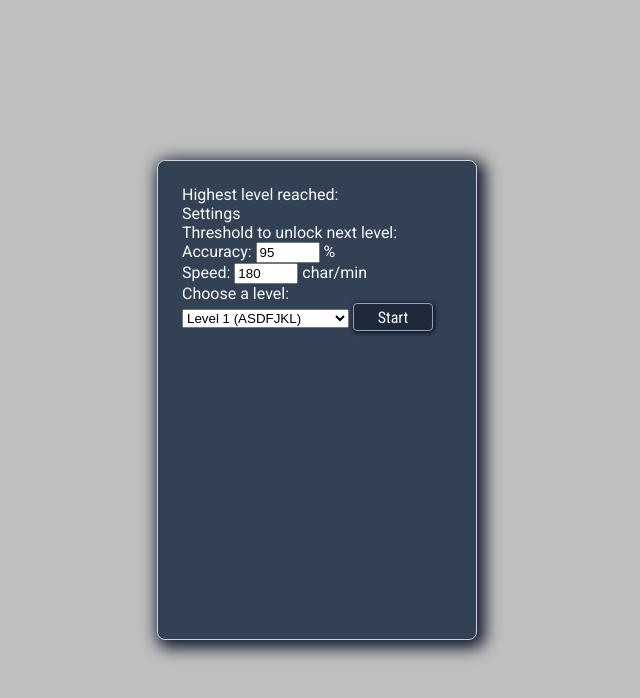
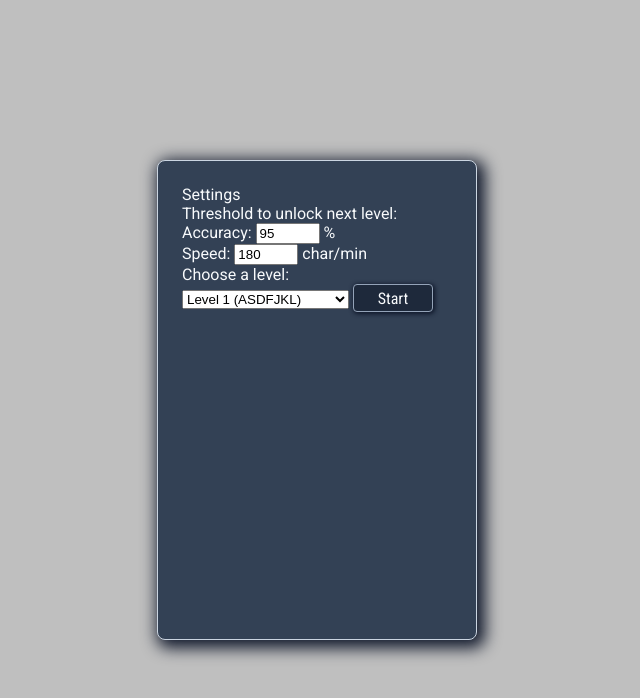
Before and after one commit to 30isnottoolate/typing-trainer, a React app: page / in a window 1280 px wide. Shown: the top 698 px of the page, without its empty margins (323-963 px from the left). Built offline with nearby package versions, Linux system fonts and the light colour scheme.

Commit message:
Remove unnecessary line

```diff
--- a/src/components/LevelMenu.tsx
+++ b/src/components/LevelMenu.tsx
@@ -37,7 +37,6 @@ const LevelMenu: React.FC<LevelMenuProps> = (
     return (
         <div className="menu-screen">
             <div className="menu-box">
-                <p>Highest level reached:</p>
                 <p>Settings</p>
                 <p>Threshold to unlock next level:</p>
                 <div>
```
